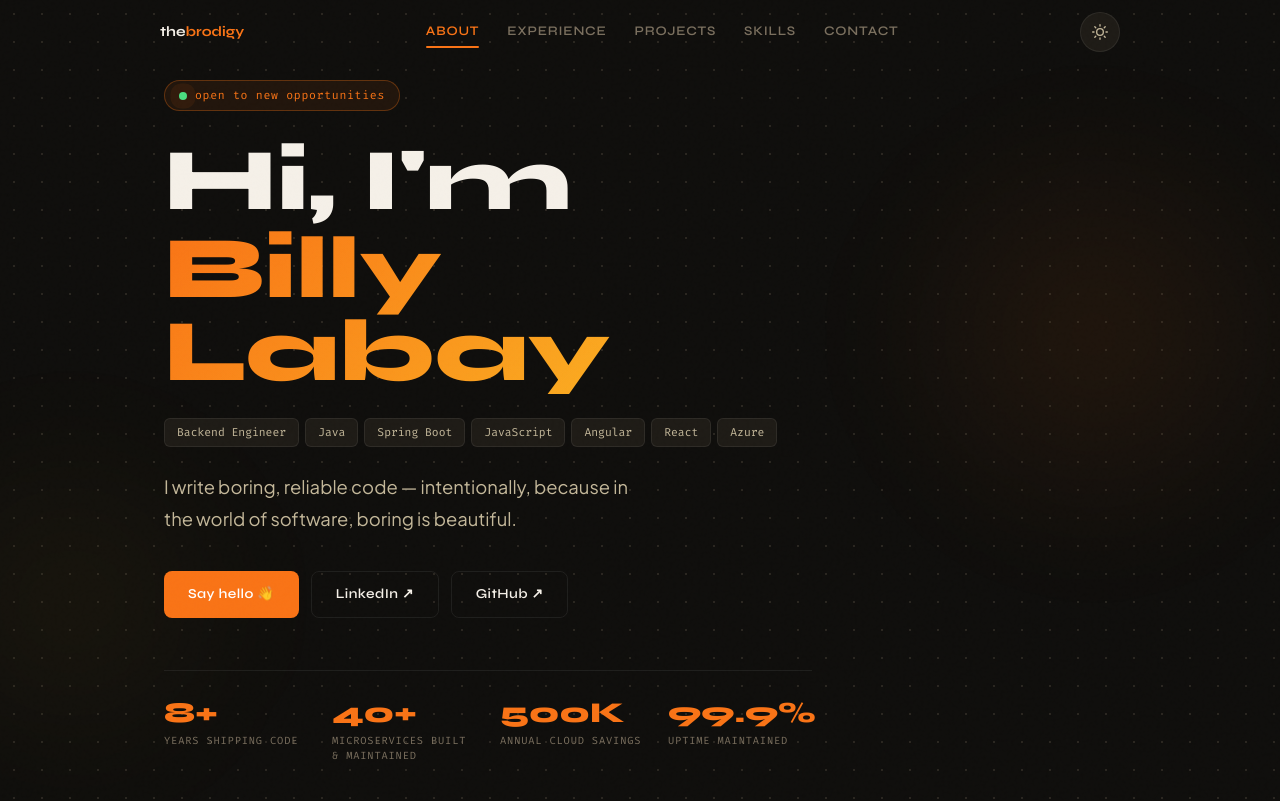
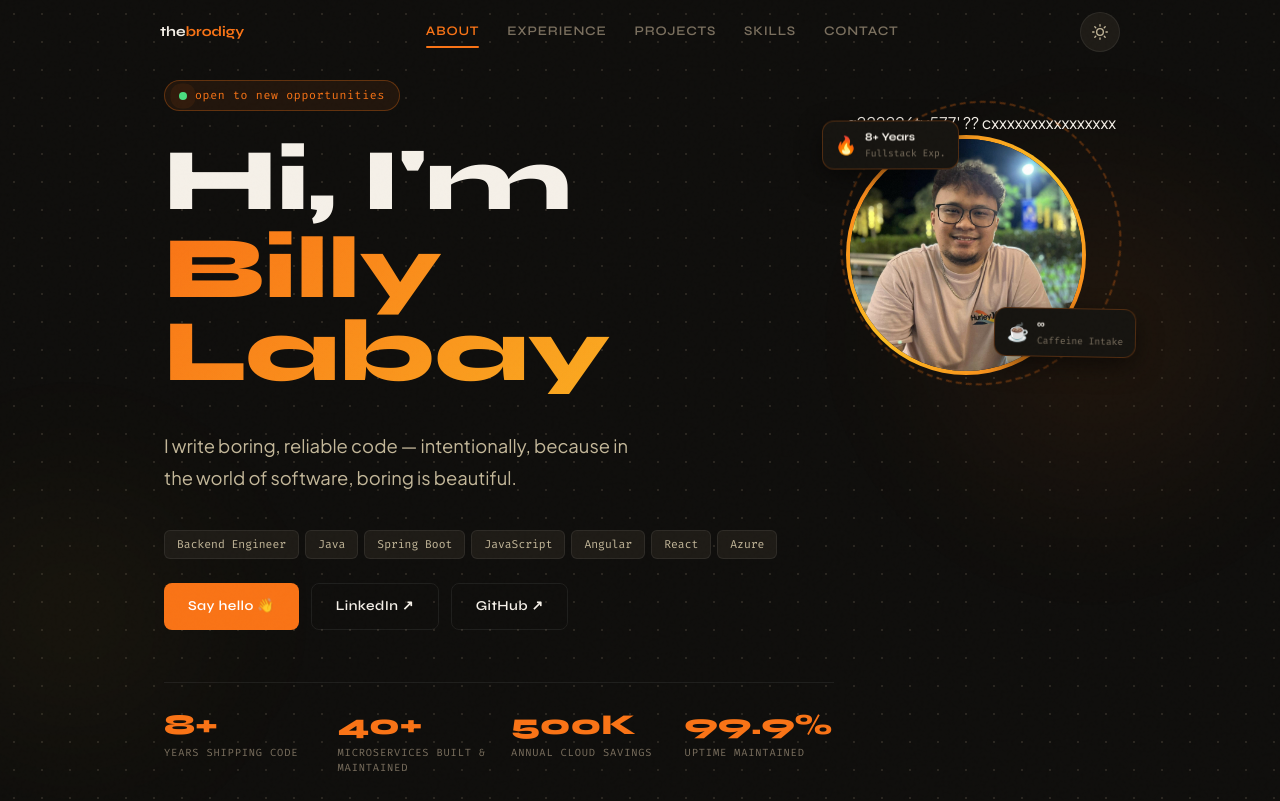
Before and after one commit to thebrodigy/billy-portfolio, a React (Vite) app: page / in a window 1280 px wide. Shown: the top 801 px of the page. Built offline with nearby package versions, Linux system fonts and the light colour scheme.

Commit message:
chore: fix hero layout and update projects index

```diff
--- a/src/components/Hero.jsx
+++ b/src/components/Hero.jsx
@@ -1,6 +1,15 @@
 import { META, STATS } from '../data'
+import { useState, useEffect } from 'react'
 
 export default function Hero() {
+  const [isMobile, setIsMobile] = useState(window.innerWidth < 768)
+
+  useEffect(() => {
+    const onResize = () => setIsMobile(window.innerWidth < 768)
+    window.addEventListener('resize', onResize)
+    return () => window.removeEventListener('resize', onResize)
+  }, [])
+
   return (
     <section
       id="about"
@@ -41,8 +50,9 @@ export default function Hero() {
         <div style={{
           display: 'grid',
           gridTemplateColumns: 'minmax(0,1fr) auto',
-          gap: 64,
+          gap: 12,
           alignItems: 'center',
+          gridTemplateColumns: isMobile ? '1fr' : 'minmax(0,1fr) auto',
         }}>
 
           {/* LEFT: Text */}
@@ -92,80 +102,6 @@ export default function Hero() {
                 Billy Labay
               </h1>
             </div>
-
-            {/* Role chip */}
-            <div style={{ opacity: 0, animation: 'fadeUp 0.7s ease 0.25s forwards', marginBottom: 20 }}>
-              {/* Tags */}
-              <div style={{ display: 'flex', flexWrap: 'wrap', gap: 6, marginBottom: 24 }}>
-                <span key='Fullstack Engineer' className="chip">Backend Engineer</span>
-                <span key='Java' className="chip">Java</span>
-                <span key='Spring Boot' className="chip">Spring Boot</span>
-                <span key='JavaScript' className="chip">JavaScript</span>
-                <span key='Angular' className="chip">Angular</span>
-                <span key='React' className="chip">React</span>
-                <span key='Azure' className="chip">Azure</span>
-              </div>
-            </div>
-
-            {/* Tagline */}
-            <div style={{ opacity: 0, animation: 'fadeUp 0.7s ease 0.35s forwards', marginBottom: 36 }}>
-              <p style={{
-                fontSize: 'clamp(1rem, 2.5vw, 1.15rem)',
-                color: 'var(--text2)',
-                maxWidth: 480,
-                lineHeight: 1.75,
-              }}>
-                {META.tagline}
-              </p>
-            </div>
-
-            {/* CTA Buttons */}
-            <div style={{ opacity: 0, animation: 'fadeUp 0.7s ease 0.45s forwards', display: 'flex', gap: 12, flexWrap: 'wrap', marginBottom: 52 }}>
-              <a href={`mailto:${META.email}`} className="btn-orange">
-                Say hello 👋
-              </a>
-              <a href={META.linkedin} target="_blank" rel="noreferrer" className="btn-outline">
-                LinkedIn ↗
-              </a>
-              <a href={META.github} target="_blank" rel="noreferrer" className="btn-outline">
-                GitHub ↗
-              </a>
-            </div>
-
-            {/* Stats */}
-            <div style={{
-              opacity: 0,
-              animation: 'fadeUp 0.7s ease 0.55s forwards',
-              display: 'grid',
-              gridTemplateColumns: 'repeat(auto-fit, minmax(120px, 1fr))',
-              gap: 24,
-              paddingTop: 28,
-              borderTop: '1px solid var(--border)',
-            }}>
-              {STATS.map(s => (
-                <div key={s.label}>
-                  <div style={{
-                    fontFamily: 'Syne, sans-serif',
-                    fontWeight: 800,
-                    fontSize: 'clamp(1.4rem, 3vw, 1.8rem)',
-                    color: '#f97316',
-                    lineHeight: 1,
-                    marginBottom: 5,
-                  }}>
-                    {s.value}
-                  </div>
-                  <div style={{
-                    fontFamily: 'Fira Code, monospace',
-                    fontSize: '0.65rem',
-                    color: 'var(--muted)',
-                    textTransform: 'uppercase',
-                    letterSpacing: '0.08em',
-                  }}>
-                    {s.label}
-                  </div>
-                </div>
-              ))}
-            </div>
           </div>
 
           {/* RIGHT: Photo */}
@@ -174,11 +110,14 @@ export default function Hero() {
               opacity: 0,
               animation: 'fadeIn 0.9s ease 0.5s forwards',
               flexShrink: 0,
+              display: 'flex',
+              justifyContent: 'center',
+              marginBottom: 12,
             }}
-            className="hidden md:block"
           >
             <div style={{ position: 'relative' }}>
-              {/* Spinning ring */}
+              {/* Spinning ring */}q222226ty577'
+              ?? cxxxxxxxxxxxxxxxx
               <div style={{
                 position: 'absolute', inset: -8,
                 borderRadius: '50%',
@@ -202,32 +141,9 @@ export default function Hero() {
                 alignItems: 'center',
                 justifyContent: 'center',
               }}>
-                {META.photo ? (
-                  <img
-                    src={META.photo}
+                <img src={META.photo}
                     alt="Billy Labay"
-                    style={{ width: '100%', height: '100%', objectFit: 'cover' }}
-                  />
-                ) : (
-                  /* Placeholder with initials */
-                  <div style={{
-                    width: '100%', height: '100%',
-                    background: 'linear-gradient(135deg, rgba(249,115,22,0.15) 0%, rgba(251,191,36,0.1) 100%)',
-                    display: 'flex', flexDirection: 'column',
-                    alignItems: 'center', justifyContent: 'center',
-                    gap: 8,
-                  }}>
-                    <span style={{ fontSize: '4rem' }}>👨‍💻</span>
-                    <span style={{
-                      fontFamily: 'Fira Code, monospace',
-                      fontSize: '0.65rem',
-                      color: 'var(--muted)',
-                      letterSpacing: '0.08em',
-                    }}>
-                      add your photo
-                    </span>
-                  </div>
-                )}
+                    style={{ width: '100%', height: '100%', objectFit: 'cover' }} />
               </div>
 
               {/* Floating badge: Caffeine */}
@@ -267,6 +183,84 @@ export default function Hero() {
               </div>
             </div>
           </div>
+
+
+        <div>
+
+            {/* Tagline */}
+            <div style={{ opacity: 0, animation: 'fadeUp 0.7s ease 0.35s forwards', marginBottom: 36 }}>
+              <p style={{
+                fontSize: 'clamp(1rem, 2.5vw, 1.15rem)',
+                color: 'var(--text2)',
+                maxWidth: 480,
+                lineHeight: 1.75,
+              }}>
+                {META.tagline}
+              </p>
+            </div>
+
+            {/* Role chip */}
+            <div style={{ opacity: 0, animation: 'fadeUp 0.7s ease 0.25s forwards', marginBottom: 20 }}>
+              {/* Tags */}
+              <div style={{ display: 'flex', flexWrap: 'wrap', gap: 6, marginBottom: 24 }}>
+                <span key='Fullstack Engineer' className="chip">Backend Engineer</span>
+                <span key='Java' className="chip">Java</span>
+                <span key='Spring Boot' className="chip">Spring Boot</span>
+                <span key='JavaScript' className="chip">JavaScript</span>
+                <span key='Angular' className="chip">Angular</span>
+                <span key='React' className="chip">React</span>
+                <span key='Azure' className="chip">Azure</span>
+              </div>
+            </div>
+
+          {/* CTA Buttons */}
+            <div style={{ opacity: 0, animation: 'fadeUp 0.7s ease 0.45s forwards', display: 'flex', gap: 12, flexWrap: 'wrap', marginBottom: 52 }}>
+              <a href={`mailto:${META.email}`} className="btn-orange">
+                Say hello 👋
+              </a>
+              <a href={META.linkedin} target="_blank" rel="noreferrer" className="btn-outline">
+                LinkedIn ↗
+              </a>
+              <a href={META.github} target="_blank" rel="noreferrer" className="btn-outline">
+                GitHub ↗
+              </a>
+            </div>
+
+          {/* Stats */}
+            <div style={{
+              opacity: 0,
+              animation: 'fadeUp 0.7s ease 0.55s forwards',
+              display: 'grid',
+              gridTemplateColumns: 'repeat(auto-fit, minmax(120px, 1fr))',
+              gap: 24,
+              paddingTop: 28,
+              borderTop: '1px solid var(--border)',
+            }}>
+              {STATS.map(s => (
+                <div key={s.label}>
+                  <div style={{
+                    fontFamily: 'Syne, sans-serif',
+                    fontWeight: 800,
+                    fontSize: 'clamp(1.4rem, 3vw, 1.8rem)',
+                    color: '#f97316',
+                    lineHeight: 1,
+                    marginBottom: 5,
+                  }}>
+                    {s.value}
+                  </div>
+                  <div style={{
+                    fontFamily: 'Fira Code, monospace',
+                    fontSize: '0.65rem',
+                    color: 'var(--muted)',
+                    textTransform: 'uppercase',
+                    letterSpacing: '0.08em',
+                  }}>
+                    {s.label}
+                  </div>
+                </div>
+              ))}
+            </div>
+        </div>
         </div>
       </div>
     </section>
--- a/src/data/index.js
+++ b/src/data/index.js
@@ -89,7 +89,7 @@ export const PROJECTS = [
       "Long URLs are a crime. ZHO.RT is the verdict. Paste your URL, get something short and shareable. Fast, clean, no nonsense.",
     url: 'https://zhort.vercel.app',
     github: 'https://github.com/thebrodigy/zho.rt-web',
-    tags: ['Frontend', 'React', 'NextJS', 'Tailwind'],
+    tags: ['Frontend', 'React', 'NextJS', 'Tailwind', 'Vercel'],
     emoji: '🔗',
     color: '#f97316',
   },
@@ -100,7 +100,7 @@ export const PROJECTS = [
       "Check the weather before you regret it. Real-time forecasts served with a side of personality. Because nobody likes surprise rain.",
     url: 'https://raincheckweb.vercel.app',
     github: 'https://github.com/thebrodigy/rain-check-web',
-    tags: ['Fullstack', 'React', 'NextJS', 'Tailwind', 'Java','Spring Boot', 'OpenWeather API'],
+    tags: ['Fullstack', 'React', 'NextJS', 'Tailwind', 'Java','Spring Boot', 'OpenWeather API','Vercel', 'Render'],
     emoji: '🌧️',
     color: '#38bdf8',
   },
```
